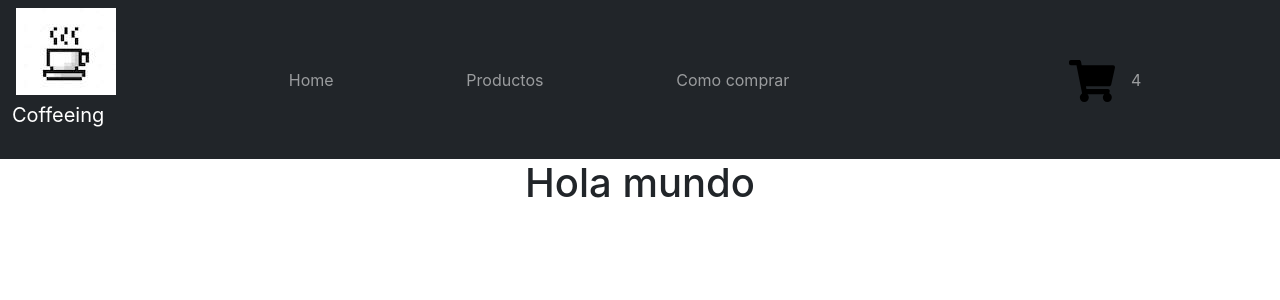
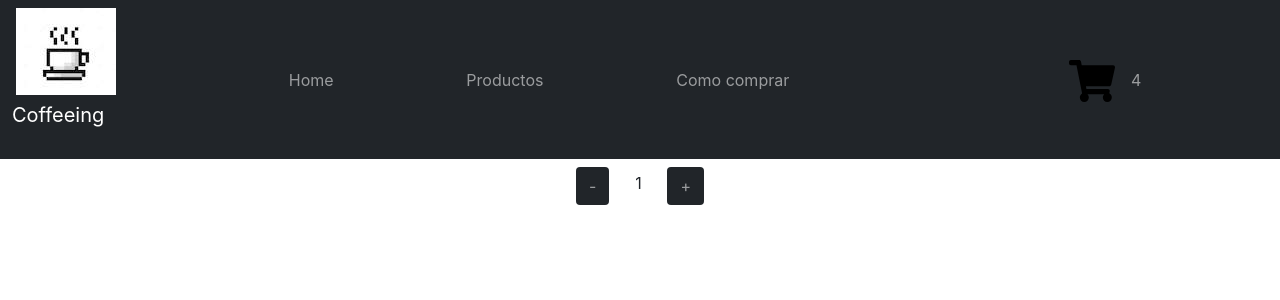
Before and after one commit to Niniatura/marcos-coffee-ecommerce, a React (Create React App) app: page / in a window 1280 px wide. Shown: the top 300 px of the page. Built offline with nearby package versions, Linux system fonts and the light colour scheme.

Commit message:
Contador con boton

```diff
--- a/src/App.js
+++ b/src/App.js
@@ -1,16 +1,32 @@
 import './App.css';
+import React, { useState } from "react";
 import { ItemListContainer } from './components/itemList/ItemList.js';
-import { NavBar } from './components/navBar/NavBar.js'
+import { NavBar } from './components/navBar/NavBar.js';
+import {Counter} from './components/itemCount/ItemCount';
 
 
 function App() {
+  const [stock, setCounter] = useState (1);
+  const onAdd = () => {
+    if (stock < 5) {
+      setCounter(stock + 1)
+    }
+  }
+
+  const onDecrease = () => {
+    if (stock >= 2) {
+      setCounter(stock - 1)
+    }
+  }
   return (
     <div className="App">
       <NavBar />
-      <ItemListContainer text ='Hola mundo' />
+      <ItemListContainer />
+      <Counter counter={stock} onAdd= {onAdd} onDecrease= {onDecrease} />
     </div>
 
-  );
+    );
+
 }
 
 export default App;
--- /dev/null
+++ b/src/components/itemCount/ItemCount.css
@@ -0,0 +1,15 @@
+.contador{
+    display: inline-flex;
+    justify-content: space-between;
+    width: 10%;
+
+
+}
+
+.items{
+    margin: 3%;
+}
+
+.boton{
+    color: rgba(255,255,255,.55);
+}
--- /dev/null
+++ b/src/components/itemCount/ItemCount.js
@@ -0,0 +1,12 @@
+import React from "react";
+import './ItemCount.css';
+
+export const Counter = ({counter, onDecrease, onAdd}) => {
+    return (
+        <div className="contador">
+            <button className="btn bg-dark boton" onClick ={onDecrease}>-</button>
+            <p className="items">{counter}</p>
+            <button className="btn bg-dark boton" onClick ={onAdd}>+</button>
+        </div>
+    );
+};
```
